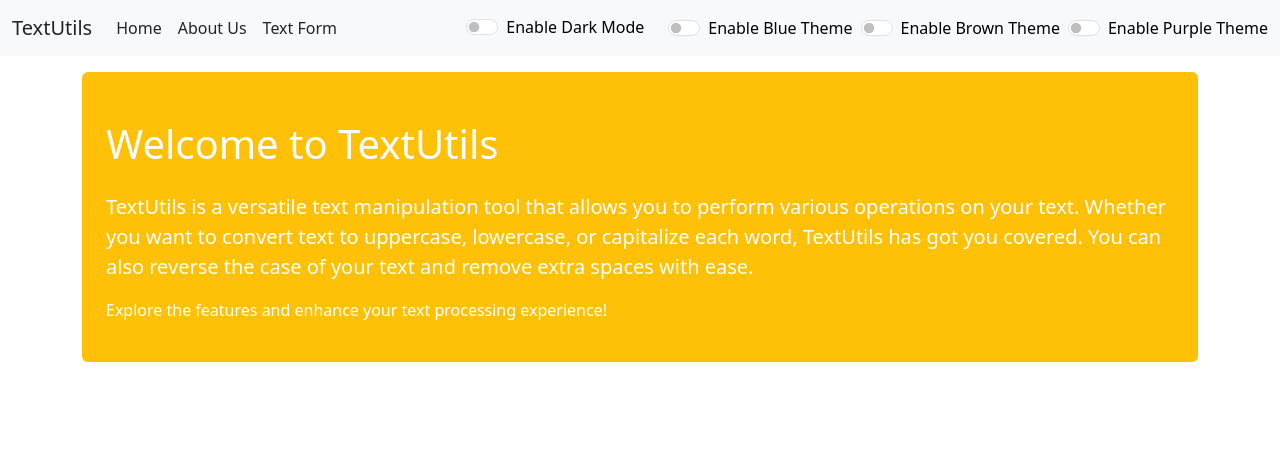
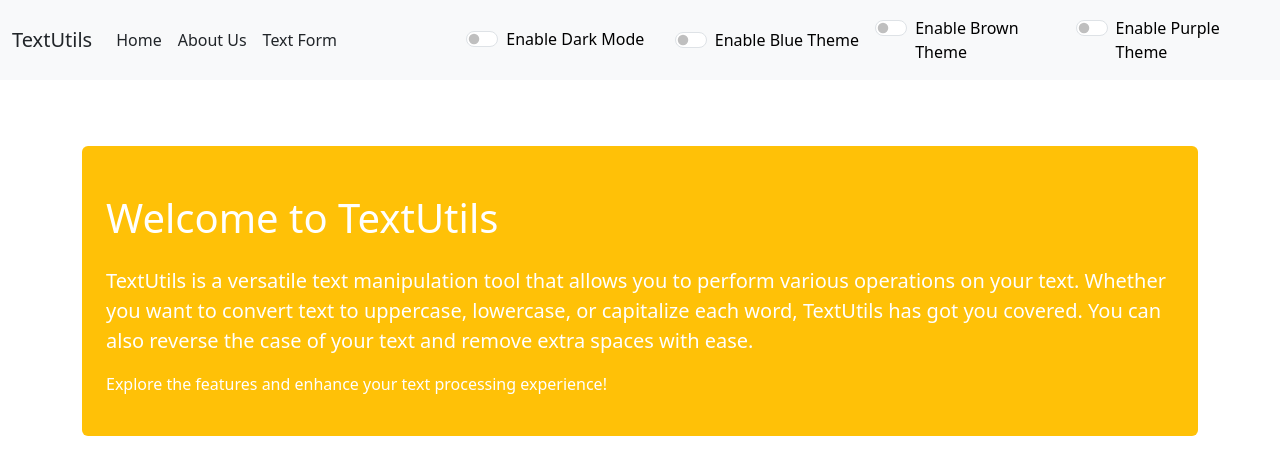
Before and after one commit to Tanay998/ReactApp, a React (Vite) app: page / in a window 1280 px wide. Shown: the top 474 px of the page. Built offline with nearby package versions, Linux system fonts and the light colour scheme.

Commit message:
add some changes in files

```diff
--- a/src/components/Alert.jsx
+++ b/src/components/Alert.jsx
@@ -1,11 +1,12 @@
-import React from 'react'
 
 const Alert = (props) => {
   return (
     <>
+      <div style={{height: '50px'}}>
         {props.alert && <div className={`alert alert-${props.alert.type} alert-dismissible fade show`}role="alert">
             <strong>{props.alert.type}</strong>:  {props.alert.msg}
         </div>}
+        </div>
     </>
   )
 }
--- a/src/components/Navbar.jsx
+++ b/src/components/Navbar.jsx
@@ -37,7 +37,9 @@ function Navbar(props) {
               <Link className={`nav-link active ${getTextColor()}`} to="/TextForm">Text Form</Link>
             </li>
           </ul>
+          <div className="row">
             <div className="d-flex align-items-center">
+              <div className="col-md-3">
                  <div className="form-check form-switch me-3">
                   <input
                     className="form-check-input"
@@ -51,7 +53,8 @@ function Navbar(props) {
                     {props.currentTheme === 'dark' ? 'Disable Dark Mode' : 'Enable Dark Mode'}
                   </label>
                 </div>
-
+              </div>
+              <div className="col-md-3">
                 <div className="form-check form-switch ms-2 my-2">
                   <input
                     className="form-check-input"
@@ -65,7 +68,8 @@ function Navbar(props) {
                     {props.currentTheme === 'blue' ? 'Disable Blue Theme' : 'Enable Blue Theme'}
                   </label>
                 </div>
-
+              </div>
+              <div className="col-md-3">
                 <div className="form-check form-switch ms-2 my-2">
                   <input
                     className="form-check-input"
@@ -79,7 +83,8 @@ function Navbar(props) {
                     {props.currentTheme === 'brown' ? 'Disable Brown Theme' : 'Enable Brown Theme'}
                   </label>
                 </div>
-
+              </div>
+              <div className="col-md-3">
                 <div className="form-check form-switch ms-2 my-2">
                   <input
                     className="form-check-input"
@@ -96,6 +101,8 @@ function Navbar(props) {
               </div>
             </div>
           </div>
+        </div>
+      </div>
     </nav>
   )
 }
--- a/src/components/TextForm.jsx
+++ b/src/components/TextForm.jsx
@@ -74,18 +74,28 @@ const TextForm = (props) => {
             style={{color: getTextColor()}}
           ></textarea>
         </div>
+        <div className="row">
+          <div className="col-md-3 mt-2">
             <button className="btn btn-primary" onClick={handleUpClick}>
               Convert to Upper Case
             </button>
-        <button className="btn btn-secondary ms-3" onClick={handleLoClick}>
+          </div>
+          <div className="col-md-3 mt-2">
+            <button className="btn btn-secondary" onClick={handleLoClick}>
               Convert to Lower Case
             </button>
-        <button className="btn btn-danger ms-3" onClick={handleCase}>
+          </div>
+          <div className="col-md-3 mt-2">
+            <button className="btn btn-danger" onClick={handleCase}>
               SentenceCase
             </button>
-        <button className="btn btn-warning ms-3" onClick={handleReverseCase}>
+          </div>
+          <div className="col-md-3 mt-2">
+            <button className="btn btn-warning" onClick={handleReverseCase}>
               ReverseCase
             </button>
+          </div>
+        </div>
       </div>
       <div className="container my-3">
         <h1 style={{color: props.currentTheme === 'light' ? 'black' : 'white'}}>
@@ -95,7 +105,7 @@ const TextForm = (props) => {
           {text.trim() === "" ? 0 : text.trim().split(/\s+/).length} words and {text.length} characters
         </p>
         <p style={{color: props.currentTheme === 'light' ? 'black' : 'white'}}>
-          {0.008 * text.split(" ").length} Minutes read
+          {0.008 * text.split(" ").filter((element) =>{return element.length!==0}).length} Minutes read
         </p>
         <h2 style={{color: props.currentTheme === 'light' ? 'black' : 'white'}}>Preview</h2>
         <p style={{color: props.currentTheme === 'light' ? 'black' : 'white'}}>
```
Lines whose indentation alone changed are shown as unchanged.
